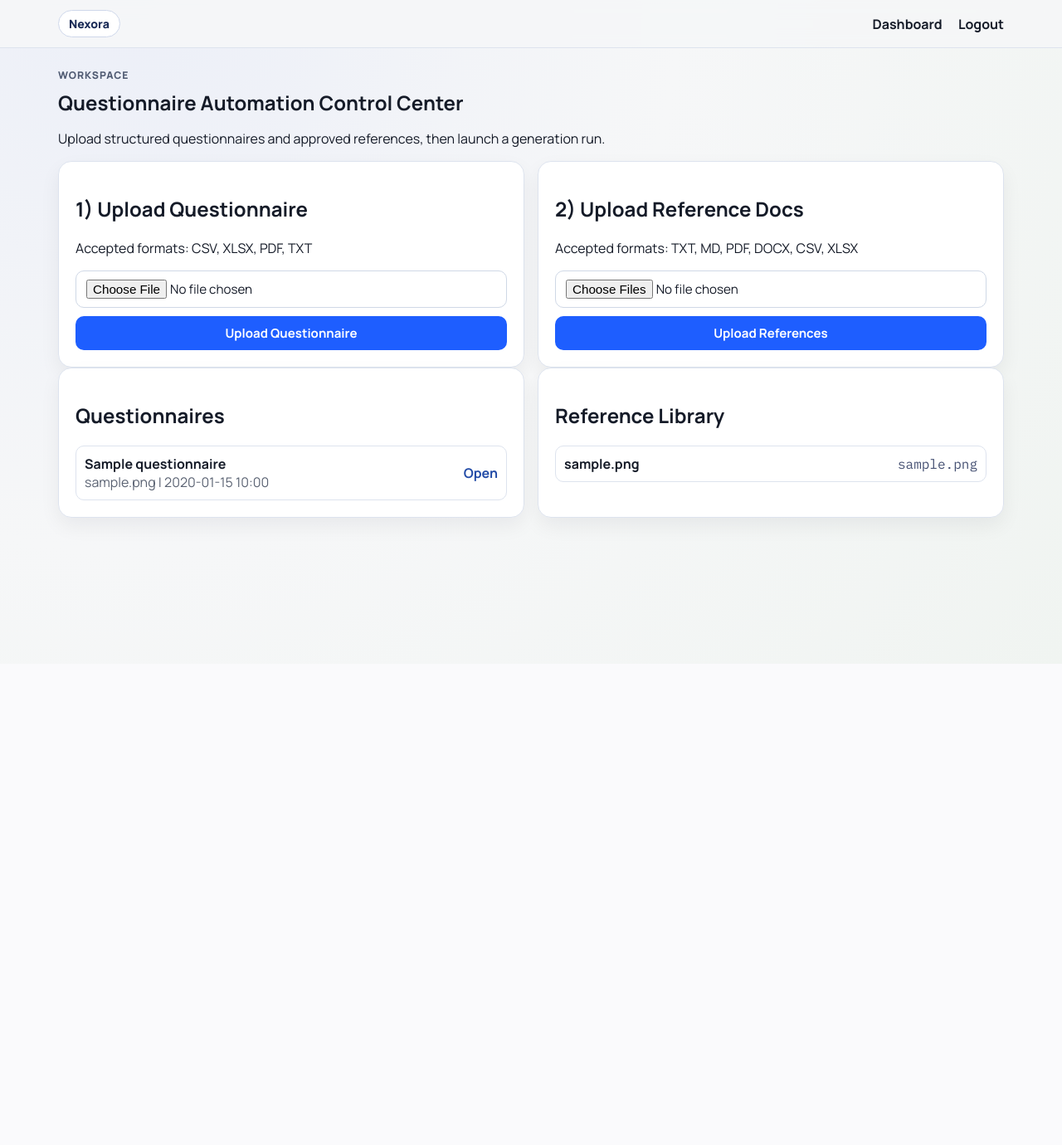
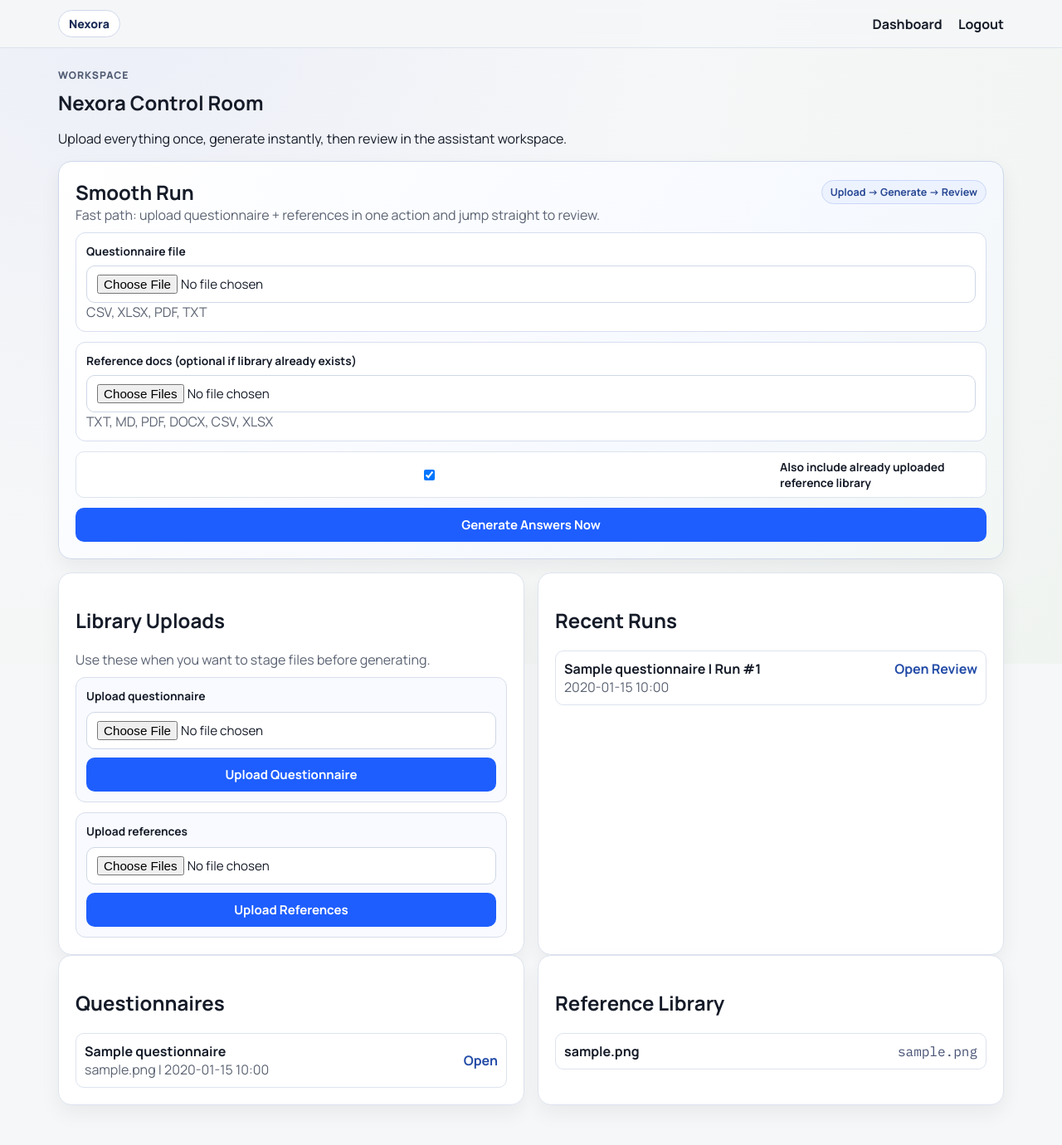
Before and after one commit to Nupreeth/Nexora, a Flask app: page /dashboard in a window 1280 px wide. Shown: the whole page at 83% size. Before the commit the page ends 644 px from the top, so only its background shows below. Run offline with Flask 3, Linux system fonts and the light colour scheme; a user stored in the database is signed in; tables that the repository leaves empty hold one stand-in row (values such as "Sample post").

Commit message:
Add smooth one-step generation flow and premium dashboard UX

```diff
--- a/app/routes/workflow.py
+++ b/app/routes/workflow.py
@@ -41,10 +41,18 @@ def dashboard():
         .order_by(ReferenceDocument.created_at.desc())
         .all()
     )
+    recent_runs = (
+        GenerationRun.query.join(Questionnaire, GenerationRun.questionnaire_id == Questionnaire.id)
+        .filter(Questionnaire.user_id == current_user.id)
+        .order_by(GenerationRun.created_at.desc())
+        .limit(8)
+        .all()
+    )
     return render_template(
         "workflow/dashboard.html",
         questionnaires=questionnaires,
         references=references,
+        recent_runs=recent_runs,
     )
 
 
@@ -56,48 +64,13 @@ def upload_references():
         flash("Please choose one or more reference files.", "error")
         return redirect(url_for("workflow.dashboard"))
 
-    added_count = 0
-    for uploaded in uploaded_files:
-        original_filename = secure_filename(uploaded.filename or "")
-        if not original_filename:
-            continue
+    created_docs = _store_reference_documents(uploaded_files, flash_errors=True)
+    if not created_docs:
+        db.session.rollback()
+        return redirect(url_for("workflow.dashboard"))
 
-        ext = Path(original_filename).suffix.lower()
-        if ext not in ALLOWED_REFERENCE_EXTENSIONS:
-            flash(f"Skipped {original_filename}: unsupported file format.", "error")
-            continue
-
-        stored_name = f"{uuid4().hex}{ext}"
-        stored_path = current_app.config["REFERENCE_DIR"] / stored_name
-        uploaded.save(stored_path)
-
-        try:
-            text_content = extract_reference_text(stored_path, ext)
-        except Exception:
-            stored_path.unlink(missing_ok=True)
-            flash(f"Skipped {original_filename}: failed to parse.", "error")
-            continue
-
-        if not text_content.strip():
-            stored_path.unlink(missing_ok=True)
-            flash(f"Skipped {original_filename}: no readable content.", "error")
-            continue
-
-        doc = ReferenceDocument(
-            user_id=current_user.id,
-            original_filename=original_filename,
-            stored_path=str(stored_path),
-            file_ext=ext,
-            text_content=text_content,
-        )
-        db.session.add(doc)
-        added_count += 1
-
-    if added_count:
-        db.session.commit()
-        flash(f"Uploaded {added_count} reference document(s).", "success")
-    else:
-        db.session.rollback()
+    db.session.commit()
+    flash(f"Uploaded {len(created_docs)} reference document(s).", "success")
     return redirect(url_for("workflow.dashboard"))
 
 
@@ -105,54 +78,60 @@ def upload_references():
 @login_required
 def upload_questionnaire():
     uploaded = request.files.get("questionnaire_file")
-    if not uploaded:
-        flash("Please choose a questionnaire file.", "error")
+    questionnaire, question_count = _store_questionnaire(uploaded)
+    if not questionnaire:
         return redirect(url_for("workflow.dashboard"))
 
-    original_filename = secure_filename(uploaded.filename or "")
-    if not original_filename:
-        flash("Invalid filename.", "error")
+    db.session.commit()
+    flash(f"Questionnaire uploaded with {question_count} question(s).", "success")
+    return redirect(url_for("workflow.questionnaire_detail", questionnaire_id=questionnaire.id))
+
+
+@workflow_bp.route("/quick-generate", methods=["POST"])
+@login_required
+def quick_generate():
+    questionnaire_upload = request.files.get("questionnaire_file")
+    reference_uploads = request.files.getlist("reference_files")
+    use_existing_refs = request.form.get("use_existing_refs") == "on"
+
+    questionnaire, question_count = _store_questionnaire(questionnaire_upload)
+    if not questionnaire:
+        db.session.rollback()
         return redirect(url_for("workflow.dashboard"))
 
-    ext = Path(original_filename).suffix.lower()
-    if ext not in ALLOWED_QUESTIONNAIRE_EXTENSIONS:
-        flash("Unsupported questionnaire format.", "error")
-        return redirect(url_for("workflow.dashboard"))
+    new_docs = _store_reference_documents(reference_uploads, flash_errors=True)
+    selected_references = []
 
-    stored_name = f"{uuid4().hex}{ext}"
-    stored_path = current_app.config["QUESTIONNAIRE_DIR"] / stored_name
-    uploaded.save(stored_path)
+    if use_existing_refs:
+        selected_references = (
+            ReferenceDocument.query.filter_by(user_id=current_user.id)
+            .order_by(ReferenceDocument.created_at.asc())
+            .all()
+        )
+    else:
+        selected_references = new_docs
+
+    if not selected_references:
+        db.session.commit()
+        flash("Questionnaire uploaded, but no usable references were selected.", "error")
+        return redirect(url_for("workflow.questionnaire_detail", questionnaire_id=questionnaire.id))
 
     try:
-        question_texts, parse_meta = parse_questionnaire(stored_path, ext)
-    except Exception:
-        stored_path.unlink(missing_ok=True)
-        flash("Failed to parse questionnaire file.", "error")
-        return redirect(url_for("workflow.dashboard"))
-
-    question_texts = [text.strip() for text in question_texts if text and text.strip()]
-    if not question_texts:
-        stored_path.unlink(missing_ok=True)
-        flash("No questions were detected in this file.", "error")
-        return redirect(url_for("workflow.dashboard"))
-
-    questionnaire = Questionnaire(
-        user_id=current_user.id,
-        name=Path(original_filename).stem,
-        original_filename=original_filename,
-        stored_path=str(stored_path),
-        file_ext=ext,
-        parser_meta_json=json.dumps(parse_meta),
-    )
-    db.session.add(questionnaire)
-    db.session.flush()
-
-    for index, text in enumerate(question_texts, start=1):
-        db.session.add(Question(questionnaire_id=questionnaire.id, position=index, text=text))
+        run = _run_generation(questionnaire, selected_references)
+    except ValueError as exc:
+        db.session.rollback()
+        flash(str(exc), "error")
+        return redirect(url_for("workflow.questionnaire_detail", questionnaire_id=questionnaire.id))
 
     db.session.commit()
-    flash(f"Questionnaire uploaded with {len(question_texts)} question(s).", "success")
-    return redirect(url_for("workflow.questionnaire_detail", questionnaire_id=questionnaire.id))
+    if new_docs:
+        flash(
+            f"Smooth run complete: {question_count} questions parsed, {len(new_docs)} new references added.",
+            "success",
+        )
+    else:
+        flash(f"Smooth run complete: {question_count} questions parsed.", "success")
+    return redirect(url_for("workflow.review_run", questionnaire_id=questionnaire.id, run_id=run.id))
 
 
 @workflow_bp.route("/questionnaires/<int:questionnaire_id>")
@@ -211,40 +190,12 @@ def generate(questionnaire_id: int):
         flash("At least one reference document is required to generate answers.", "error")
         return redirect(url_for("workflow.questionnaire_detail", questionnaire_id=questionnaire.id))
 
-    chunks = chunk_references(
-        [{"id": ref.id, "name": ref.original_filename, "text": ref.text_content} for ref in references]
-    )
-    if not chunks:
-        flash("Reference documents do not contain enough text to generate answers.", "error")
+    try:
+        run = _run_generation(questionnaire, references)
+    except ValueError as exc:
+        db.session.rollback()
+        flash(str(exc), "error")
         return redirect(url_for("workflow.questionnaire_detail", questionnaire_id=questionnaire.id))
-
-    try:
-        vectorizer, matrix = build_retrieval_index(chunks)
-    except ValueError:
-        flash("Could not build retrieval index from selected references.", "error")
-        return redirect(url_for("workflow.questionnaire_detail", questionnaire_id=questionnaire.id))
-
-    run = GenerationRun(questionnaire_id=questionnaire.id)
-    db.session.add(run)
-    db.session.flush()
-
-    questions = (
-        Question.query.filter_by(questionnaire_id=questionnaire.id)
-        .order_by(Question.position.asc())
-        .all()
-    )
-
-    for question in questions:
-        result = answer_question(question.text, chunks, vectorizer, matrix)
-        answer = Answer(
-            run_id=run.id,
-            question_id=question.id,
-            answer_text=result["answer"],
-            citations_json=json.dumps(result["citations"]),
-            evidence_json=json.dumps(result["evidence"]),
-            confidence=result["confidence"],
-        )
-        db.session.add(answer)
 
     db.session.commit()
     flash("Answers generated. Please review and edit before exporting.", "success")
@@ -337,3 +288,132 @@ def export_run(questionnaire_id: int, run_id: int):
 
 def _owned_questionnaire_or_404(questionnaire_id: int) -> Questionnaire:
     return Questionnaire.query.filter_by(id=questionnaire_id, user_id=current_user.id).first_or_404()
+
+
+def _store_questionnaire(uploaded_file) -> tuple[Questionnaire | None, int]:
+    if not uploaded_file:
+        flash("Please choose a questionnaire file.", "error")
+        return None, 0
+
+    original_filename = secure_filename(uploaded_file.filename or "")
+    if not original_filename:
+        flash("Invalid questionnaire filename.", "error")
+        return None, 0
+
+    extension = Path(original_filename).suffix.lower()
+    if extension not in ALLOWED_QUESTIONNAIRE_EXTENSIONS:
+        flash("Unsupported questionnaire format.", "error")
+        return None, 0
+
+    stored_name = f"{uuid4().hex}{extension}"
+    stored_path = current_app.config["QUESTIONNAIRE_DIR"] / stored_name
+    uploaded_file.save(stored_path)
+
+    try:
+        question_texts, parse_meta = parse_questionnaire(stored_path, extension)
+    except Exception:
+        stored_path.unlink(missing_ok=True)
+        flash("Failed to parse questionnaire file.", "error")
+        return None, 0
+
+    question_texts = [text.strip() for text in question_texts if text and text.strip()]
+    if not question_texts:
+        stored_path.unlink(missing_ok=True)
+        flash("No questions were detected in this file.", "error")
+        return None, 0
+
+    questionnaire = Questionnaire(
+        user_id=current_user.id,
+        name=Path(original_filename).stem,
+        original_filename=original_filename,
+        stored_path=str(stored_path),
+        file_ext=extension,
+        parser_meta_json=json.dumps(parse_meta),
+    )
+    db.session.add(questionnaire)
+    db.session.flush()
+
+    for index, text in enumerate(question_texts, start=1):
+        db.session.add(Question(questionnaire_id=questionnaire.id, position=index, text=text))
+
+    return questionnaire, len(question_texts)
+
+
+def _store_reference_documents(uploaded_files, flash_errors: bool = True) -> list[ReferenceDocument]:
+    created_docs: list[ReferenceDocument] = []
+    for uploaded in uploaded_files:
+        original_filename = secure_filename(uploaded.filename or "")
+        if not original_filename:
+            continue
+
+        extension = Path(original_filename).suffix.lower()
+        if extension not in ALLOWED_REFERENCE_EXTENSIONS:
+            if flash_errors:
+                flash(f"Skipped {original_filename}: unsupported file format.", "error")
+            continue
+
+        stored_name = f"{uuid4().hex}{extension}"
+        stored_path = current_app.config["REFERENCE_DIR"] / stored_name
+        uploaded.save(stored_path)
+
+        try:
+            text_content = extract_reference_text(stored_path, extension)
+        except Exception:
+            stored_path.unlink(missing_ok=True)
+            if flash_errors:
+                flash(f"Skipped {original_filename}: failed to parse.", "error")
+            continue
+
+        if not text_content.strip():
+            stored_path.unlink(missing_ok=True)
+            if flash_errors:
+                flash(f"Skipped {original_filename}: no readable content.", "error")
+            continue
+
+        document = ReferenceDocument(
+            user_id=current_user.id,
+            original_filename=original_filename,
+            stored_path=str(stored_path),
+            file_ext=extension,
+            text_content=text_content,
+        )
+        db.session.add(document)
+        created_docs.append(document)
+    return created_docs
+
+
+def _run_generation(questionnaire: Questionnaire, references: list[ReferenceDocument]) -> GenerationRun:
+    chunks = chunk_references(
+        [{"id": ref.id, "name": ref.original_filename, "text": ref.text_content} for ref in references]
+    )
+    if not chunks:
+        raise ValueError("Reference documents do not contain enough text to generate answers.")
+
+    try:
+        vectorizer, matrix = build_retrieval_index(chunks)
+    except ValueError as exc:
+        raise ValueError("Could not build retrieval index from selected references.") from exc
+
+    run = GenerationRun(questionnaire_id=questionnaire.id)
+    db.session.add(run)
+    db.session.flush()
+
+    questions = (
+        Question.query.filter_by(questionnaire_id=questionnaire.id)
+        .order_by(Question.position.asc())
+        .all()
+    )
+    for question in questions:
+        result = answer_question(question.text, chunks, vectorizer, matrix)
+        db.session.add(
+            Answer(
+                run_id=run.id,
+                question_id=question.id,
+                answer_text=result["answer"],
+                citations_json=json.dumps(result["citations"]),
+                evidence_json=json.dumps(result["evidence"]),
+                confidence=result["confidence"],
+            )
+        )
+
+    return run
--- a/app/static/css/styles.css
+++ b/app/static/css/styles.css
@@ -260,6 +260,65 @@ button:hover {
     line-height: 1.28;
 }
 
+.smooth-run {
+    margin-bottom: 16px;
+    border-color: #ced7ea;
+    background: linear-gradient(135deg, #ffffff 0%, #f6f9ff 62%, #f2f7f4 100%);
+}
+
+.smooth-head {
+    display: flex;
+    justify-content: space-between;
+    align-items: center;
+    gap: 10px;
+}
+
+.smooth-head h2 {
+    margin: 0;
+}
+
+.flow-pill {
+    display: inline-flex;
+    border: 1px solid #cad7f8;
+    background: #edf2ff;
+    color: #264792;
+    border-radius: 999px;
+    font-size: 0.78rem;
+    font-weight: 700;
+    padding: 5px 10px;
+}
+
+.smooth-form {
+    margin-top: 10px;
+    display: grid;
+    gap: 12px;
+}
+
+.field-block {
+    border: 1px solid #d7deef;
+    border-radius: 12px;
+    padding: 12px;
+    background: #ffffff;
+}
+
+.field-block label {
+    display: block;
+    margin-bottom: 8px;
+}
+
+.stack-panels {
+    display: grid;
+    gap: 12px;
+    margin-top: 10px;
+}
+
+.muted-form {
+    border: 1px solid #d8deec;
+    border-radius: 12px;
+    padding: 12px;
+    background: #f8faff;
+}
+
 .chat-shell {
     display: grid;
     grid-template-columns: 310px minmax(0, 1fr);
@@ -404,23 +463,6 @@ button:hover {
     border-color: #ecb6b6;
 }
 
-.citation-row {
-    display: flex;
-    flex-wrap: wrap;
-    gap: 8px;
-    margin-top: 8px;
-}
-
-.citation-chip {
-    display: inline-flex;
-    font-size: 0.78rem;
-    border: 1px solid #cfdaf3;
-    background: var(--primary-soft);
-    color: #24448a;
-    border-radius: 999px;
-    padding: 4px 9px;
-}
-
 .evidence-drawer {
     margin-top: 10px;
     border: 1px dashed #c7d0e4;
--- a/app/templates/workflow/dashboard.html
+++ b/app/templates/workflow/dashboard.html
@@ -3,27 +3,70 @@
 {% block content %}
 <section class="page-head">
     <p class="eyebrow">Workspace</p>
-    <h1>Questionnaire Automation Control Center</h1>
-    <p>Upload structured questionnaires and approved references, then launch a generation run.</p>
+    <h1>Nexora Control Room</h1>
+    <p>Upload everything once, generate instantly, then review in the assistant workspace.</p>
+</section>
+
+<section class="panel smooth-run">
+    <div class="smooth-head">
+        <h2>Smooth Run</h2>
+        <span class="flow-pill">Upload -> Generate -> Review</span>
+    </div>
+    <p class="subtle">Fast path: upload questionnaire + references in one action and jump straight to review.</p>
+    <form method="post" action="{{ url_for('workflow.quick_generate') }}" enctype="multipart/form-data" class="smooth-form">
+        <div class="field-block">
+            <label>Questionnaire file</label>
+            <input type="file" name="questionnaire_file" required>
+            <p class="subtle">CSV, XLSX, PDF, TXT</p>
+        </div>
+        <div class="field-block">
+            <label>Reference docs (optional if library already exists)</label>
+            <input type="file" name="reference_files" multiple>
+            <p class="subtle">TXT, MD, PDF, DOCX, CSV, XLSX</p>
+        </div>
+        <label class="check-item">
+            <input type="checkbox" name="use_existing_refs" checked>
+            <span>Also include already uploaded reference library</span>
+        </label>
+        <button type="submit">Generate Answers Now</button>
+    </form>
 </section>
 
 <section class="grid-two">
     <article class="panel">
-        <h2>1) Upload Questionnaire</h2>
-        <p>Accepted formats: CSV, XLSX, PDF, TXT</p>
-        <form method="post" action="{{ url_for('workflow.upload_questionnaire') }}" enctype="multipart/form-data" class="form-stack">
-            <input type="file" name="questionnaire_file" required>
-            <button type="submit">Upload Questionnaire</button>
-        </form>
+        <h2>Library Uploads</h2>
+        <p class="subtle">Use these when you want to stage files before generating.</p>
+        <div class="stack-panels">
+            <form method="post" action="{{ url_for('workflow.upload_questionnaire') }}" enctype="multipart/form-data" class="form-stack muted-form">
+                <label>Upload questionnaire</label>
+                <input type="file" name="questionnaire_file" required>
+                <button type="submit">Upload Questionnaire</button>
+            </form>
+            <form method="post" action="{{ url_for('workflow.upload_references') }}" enctype="multipart/form-data" class="form-stack muted-form">
+                <label>Upload references</label>
+                <input type="file" name="reference_files" multiple required>
+                <button type="submit">Upload References</button>
+            </form>
+        </div>
     </article>
 
     <article class="panel">
-        <h2>2) Upload Reference Docs</h2>
-        <p>Accepted formats: TXT, MD, PDF, DOCX, CSV, XLSX</p>
-        <form method="post" action="{{ url_for('workflow.upload_references') }}" enctype="multipart/form-data" class="form-stack">
-            <input type="file" name="reference_files" multiple required>
-            <button type="submit">Upload References</button>
-        </form>
+        <h2>Recent Runs</h2>
+        {% if recent_runs %}
+            <ul class="item-list">
+                {% for run in recent_runs %}
+                    <li class="stacked">
+                        <div>
+                            <strong>{{ run.questionnaire.name }} | Run #{{ run.id }}</strong>
+                            <p class="subtle">{{ run.created_at.strftime("%Y-%m-%d %H:%M") }}</p>
+                        </div>
+                        <a class="inline-link" href="{{ url_for('workflow.review_run', questionnaire_id=run.questionnaire.id, run_id=run.id) }}">Open Review</a>
+                    </li>
+                {% endfor %}
+            </ul>
+        {% else %}
+            <p class="subtle">No generation runs yet.</p>
+        {% endif %}
     </article>
 </section>
 
```
Also changed, not shown: app/templates/workflow/questionnaire_detail.html (+6 -3 lines), app/templates/workflow/review.html (+0 -8 lines).
